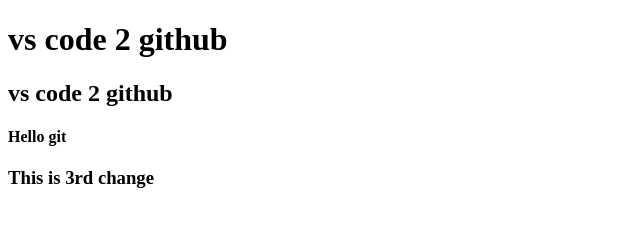
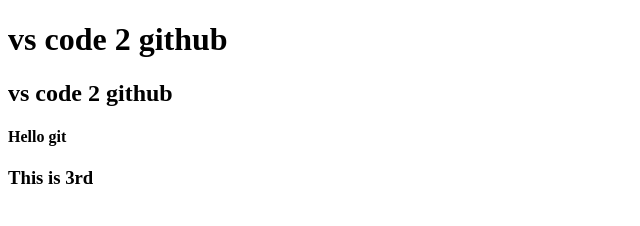
Before and after one commit to GeekyNaved/demo, a plain HTML site: page index.html in a window 1280 px wide. Shown: the full height of the page, 0-640 px from the left. Drawn offline with Linux system fonts and the light colour scheme.

```diff
--- a/index.html
+++ b/index.html
@@ -15,7 +15,7 @@
         <h4>Hello git </h4>
     </div>
     <div>
-        <h3>This is 3rd change
+        <h3>This is 3rd
         </h3>
     </div>
 
```
